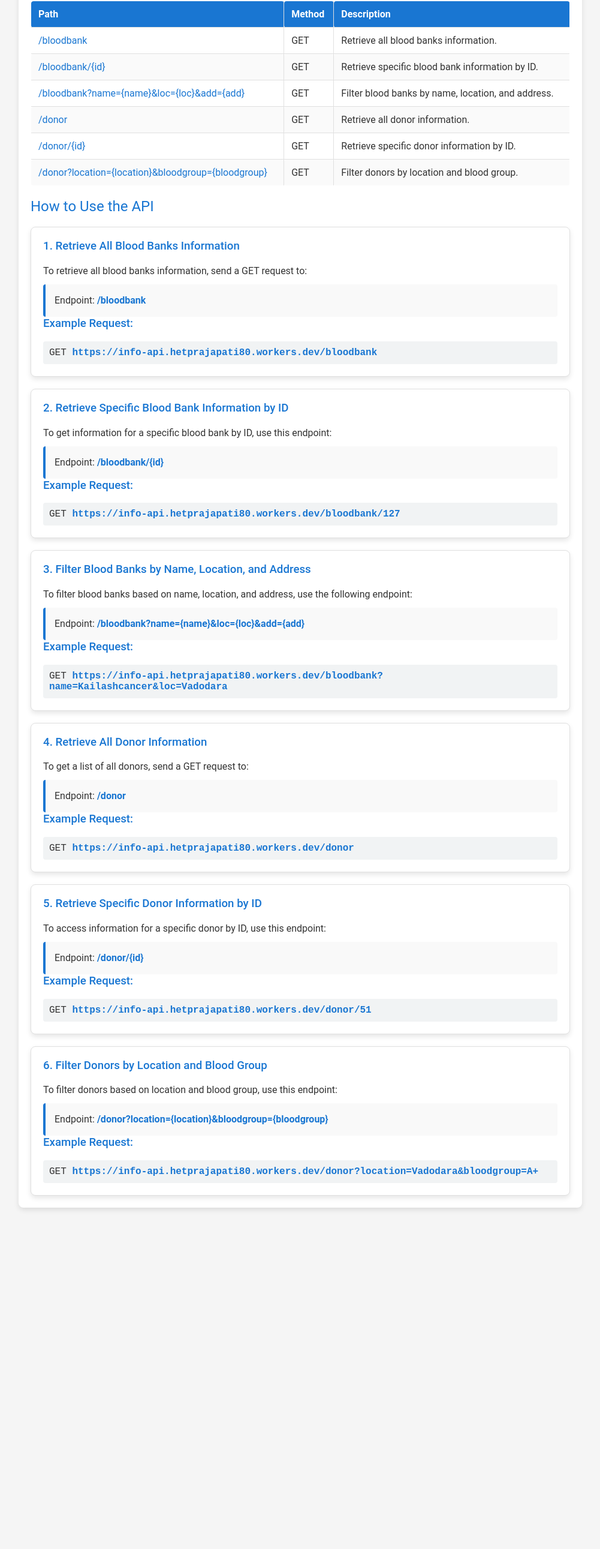
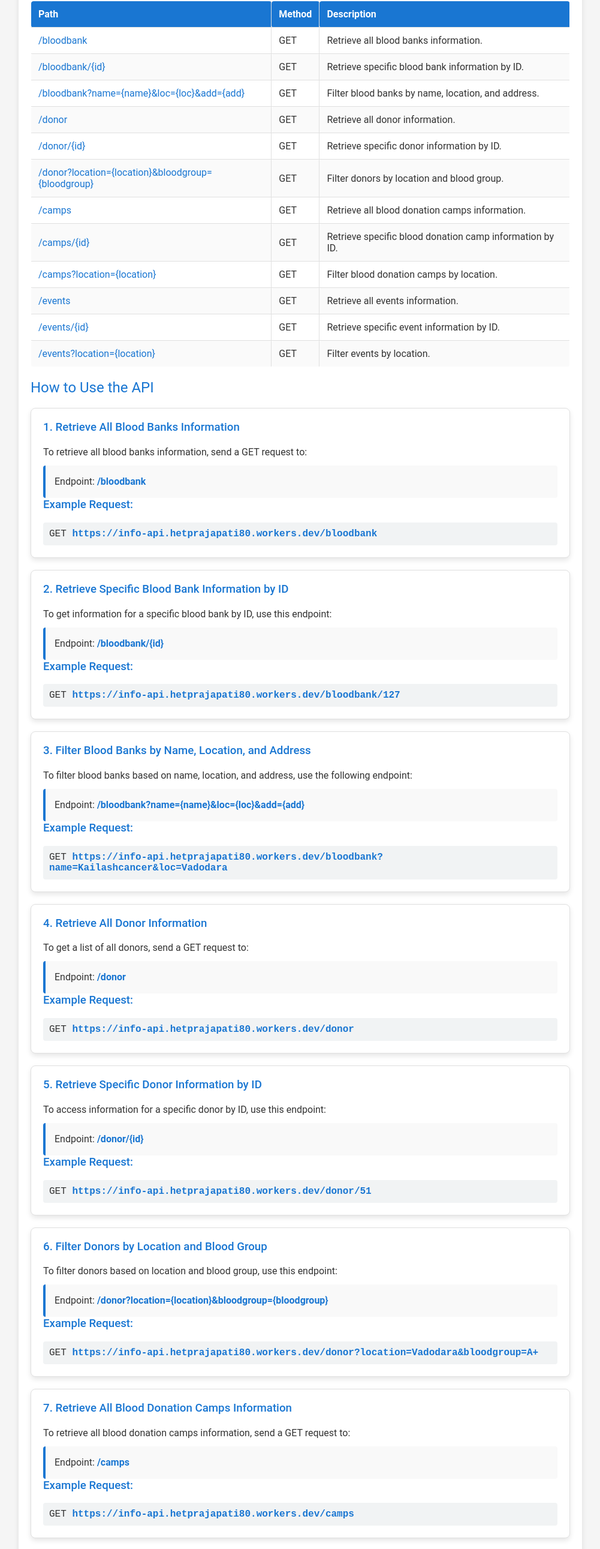
Before and after one commit to prajapatihet/hospitalinfo-api, a plain HTML site: page index.html in a window 1280 px wide. Shown: the part 186-2768 px from the top of the page at 60% size, without its empty margins (139-1140 px from the left). Before the commit the page ends 2239 px from the top, so only its background shows below. Drawn offline with Linux system fonts and the light colour scheme.

Commit message:
New Endpoints added

```diff
--- a/index.html
+++ b/index.html
@@ -143,6 +143,36 @@
                     <td>GET</td>
                     <td>Filter donors by location and blood group.</td>
                 </tr>
+                <tr>
+                    <td><a href="https://info-api.hetprajapati80.workers.dev/camps" target="_blank">/camps</a></td>
+                    <td>GET</td>
+                    <td>Retrieve all blood donation camps information.</td>
+                </tr>
+                <tr>
+                    <td><a href="https://info-api.hetprajapati80.workers.dev/camps/{id}" target="_blank">/camps/{id}</a></td>
+                    <td>GET</td>
+                    <td>Retrieve specific blood donation camp information by ID.</td>
+                </tr>
+                <tr>
+                    <td><a href="https://info-api.hetprajapati80.workers.dev/camps?location={location}" target="_blank">/camps?location={location}</a></td>
+                    <td>GET</td>
+                    <td>Filter blood donation camps by location.</td>
+                </tr>
+                <tr>
+                    <td><a href="https://info-api.hetprajapati80.workers.dev/events" target="_blank">/events</a></td>
+                    <td>GET</td>
+                    <td>Retrieve all events information.</td>
+                </tr>
+                <tr>
+                    <td><a href="https://info-api.hetprajapati80.workers.dev/events/{id}" target="_blank">/events/{id}</a></td>
+                    <td>GET</td>
+                    <td>Retrieve specific event information by ID.</td>
+                </tr>
+                <tr>
+                    <td><a href="https://info-api.hetprajapati80.workers.dev/events?location={location}" target="_blank">/events?location={location}</a></td>
+                    <td>GET</td>
+                    <td>Filter events by location.</td>
+                </tr>
             </tbody>
         </table>
 
@@ -200,7 +230,7 @@
             <h3>5. Retrieve Specific Donor Information by ID</h3>
             <p>To access information for a specific donor by ID, use this endpoint:</p>
             <div class="instructions">
-                                <p>Endpoint: <a href="https://info-api.hetprajapati80.workers.dev/donor/{id}" target="_blank">/donor/{id}</a></p>
+                <p>Endpoint: <a href="https://info-api.hetprajapati80.workers.dev/donor/{id}" target="_blank">/donor/{id}</a></p>
             </div>
             <h3>Example Request:</h3>
             <div class="example">
@@ -219,6 +249,79 @@
                 GET <a href="https://info-api.hetprajapati80.workers.dev/donor?location=Vadodara&bloodgroup=A+" target="_blank">https://info-api.hetprajapati80.workers.dev/donor?location=Vadodara&bloodgroup=A+</a>
             </div>
         </div>
+
+        <div class="card">
+            <h3>7. Retrieve All Blood Donation Camps Information</h3>
+            <p>To retrieve all blood donation camps information, send a GET request to:</p>
+            <div class="instructions">
+                <p>Endpoint: <a href="https://info-api.hetprajapati80.workers.dev/camps" target="_blank">/camps</a></p>
+            </div>
+            <h3>Example Request:</h3>
+            <div class="example">
+                GET <a href="https://info-api.hetprajapati80.workers.dev/camps" target="_blank">https://info-api.hetprajapati80.workers.dev/camps</a>
+            </div>
+        </div>
+
+        <div class="card">
+            <h3>8. Retrieve Specific Blood Donation Camp Information by ID</h3>
+            <p>To get information for a specific blood donation camp by ID, use this endpoint:</p>
+            <div class="instructions">
+                <p>Endpoint: <a href="https://info-api.hetprajapati80.workers.dev/camps/{id}" target="_blank">/camps/{id}</a></p>
+            </div>
+            <h3>Example Request:</h3>
+            <div class="example">
+                GET <a href="https://info-api.hetprajapati80.workers.dev/camps/127" target="_blank">https://info-api.hetprajapati80.workers.dev/camps/127</a>
+            </div>
+        </div>
+
+        <div class="card">
+            <h3>9. Filter Blood Donation Camps by Location</h3>
+            <p>To filter blood donation camps based on location, use the following endpoint:</p>
+            <div class="instructions">
+                <p>Endpoint: <a href="https://info-api.hetprajapati80.workers.dev/camps?location={location}" target="_blank">/camps?location={location}</a></p>
+            </div>
+            <h3>Example Request:</h3>
+            <div class="example">
+                GET <a href="https://info-api.hetprajapati80.workers.dev/camps?location=Vadodara" target="_blank">https://info-api.hetprajapati80.workers.dev/camps?location=Vadodara</a>
+            </div>
+        </div>
+
+        <div class="card">
+            <h3>10. Retrieve All Events Information</h3>
+            <p>To retrieve all events information, send a GET request to:</p>
+            <div class="instructions">
+                <p>Endpoint: <a href="https://info-api.hetprajapati80.workers.dev/events" target="_blank">/events</a></p>
+            </div>
+            <h3>Example Request:</h3>
+            <div class="example">
+                GET <a href="https://info-api.hetprajapati80.workers.dev/events" target="_blank">https://info-api.hetprajapati80.workers.dev/events</a>
+            </div>
+        </div>
+
+        <div class="card">
+            <h3>11. Retrieve Specific Event Information by ID</h3>
+            <p>To get information for a specific event by ID, use this endpoint:</p>
+            <div class="instructions">
+                <p>Endpoint: <a href="https://info-api.hetprajapati80.workers.dev/events/{id}" target="_blank">/events/{id}</a></p>
+            </div>
+            <h3>Example Request:</h3>
+            <div class="example">
+                GET <a href="https://info-api.hetprajapati80.workers.dev/events/51" target="_blank">https://info-api.hetprajapati80.workers.dev/events/51</a>
+            </div>
+        </div>
+
+        <div class="card">
+            <h3>12. Filter Events by Location</h3>
+            <p>To filter events based on location, use this endpoint:</p>
+            <div class="instructions">
+                <p>Endpoint: <a href="https://info-api.hetprajapati80.workers.dev/events?location={location}" target="_blank">/events?location={location}</a></p>
+            </div>
+            <h3>Example Request:</h3>
+            <div class="example">
+                GET <a href="https://info-api.hetprajapati80.workers.dev/events?location=Vadodara" target="_blank">https://info-api.hetprajapati80.workers.dev/events?location=Vadodara</a>
+            </div>
+        </div>
+
     </div>
 </body>
 </html>
```
